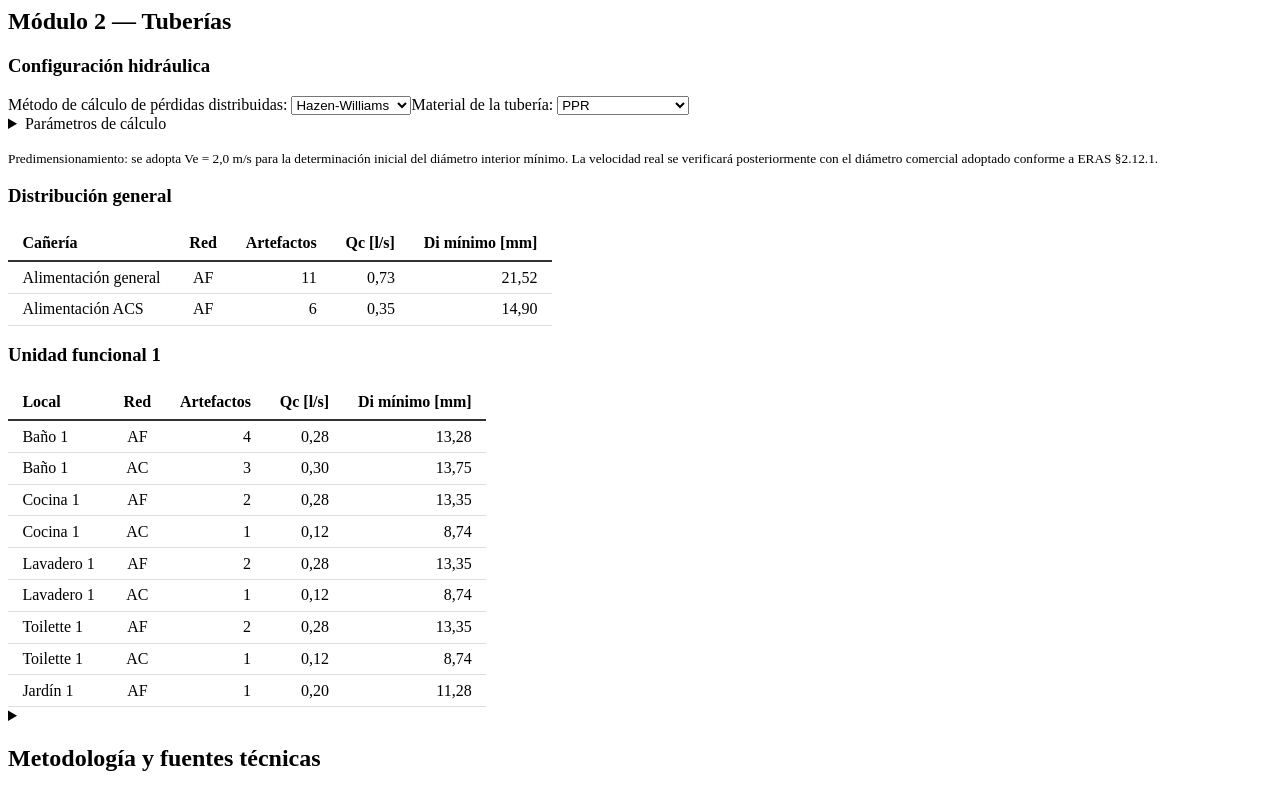
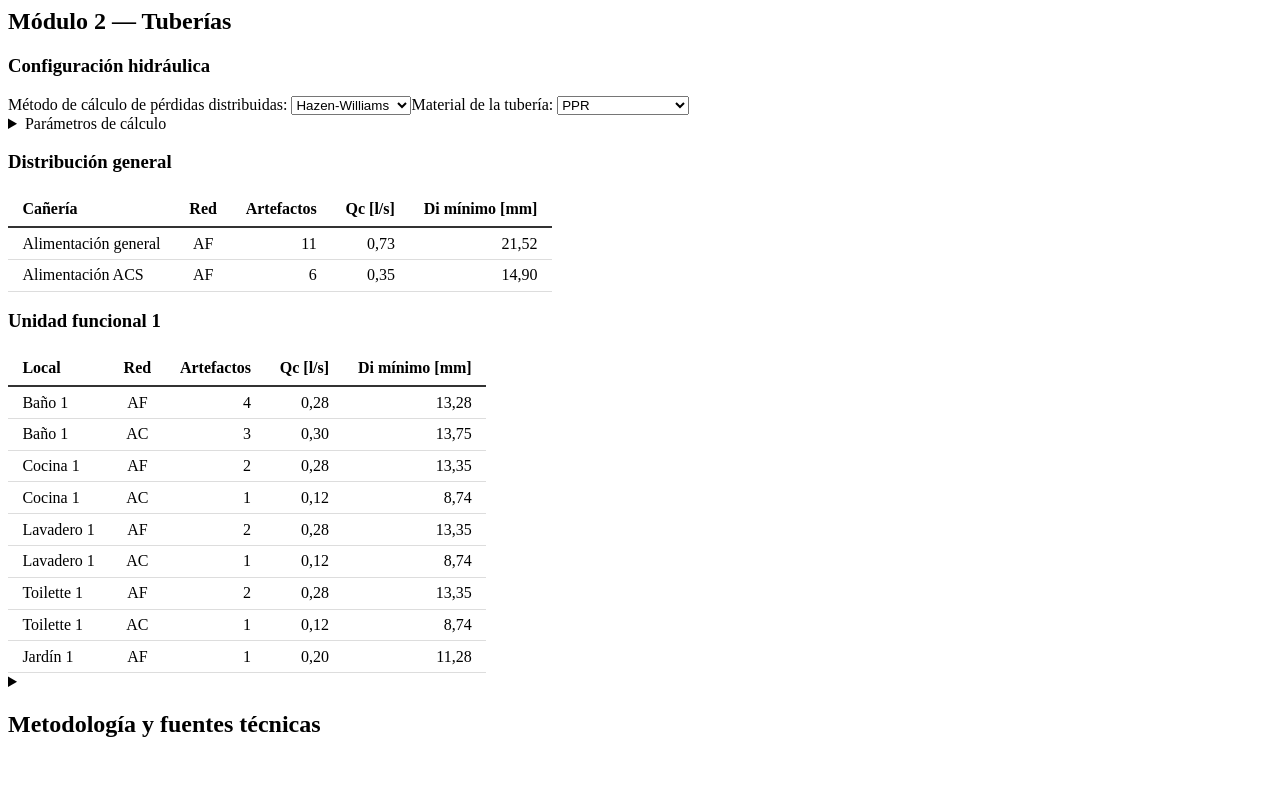
Before and after one commit to nicolasambrosoeras-ctrl/IUAS, a React (Vite) app: page / in a window 1280 px wide. Shown: the part 1820-2620 px from the top of the page. After the commit the page ends 2586 px from the top, so only its background shows below. Built offline with nearby package versions, Linux system fonts and the light colour scheme; what pdfmake would draw is missing.

Commit message:
refactor: agrupar criterio de predimensionamiento

```diff
--- a/src/interfaz/paginas/ResultadoHidraulicoDeTramo.tsx
+++ b/src/interfaz/paginas/ResultadoHidraulicoDeTramo.tsx
@@ -272,6 +272,13 @@ function ParametroDeCalculoDelMaterial({ proyecto }: { proyecto: Proyecto }) {
           coeficientes publicada por ERAS-2023.
         </small>
       </p>
+      <p>
+        <small>
+          Predimensionamiento: se adopta Ve = 2,0 m/s para la determinación inicial del
+          diámetro interior mínimo. La velocidad real se verificará posteriormente con el
+          diámetro comercial adoptado conforme a ERAS §2.12.1.
+        </small>
+      </p>
     </div>
   )
 }
@@ -300,14 +307,6 @@ export function ResultadoHidraulicoDeTramo({
         <p>El proyecto no tiene una red hidráulica cargada.</p>
       ) : (
         <>
-          <p>
-            <small>
-              Predimensionamiento: se adopta Ve = 2,0 m/s para la determinación inicial del
-              diámetro interior mínimo. La velocidad real se verificará posteriormente con el
-              diámetro comercial adoptado conforme a ERAS §2.12.1.
-            </small>
-          </p>
-
           <h3>Distribución general</h3>
           <TablaDeFilas
             proyecto={proyecto}
```
